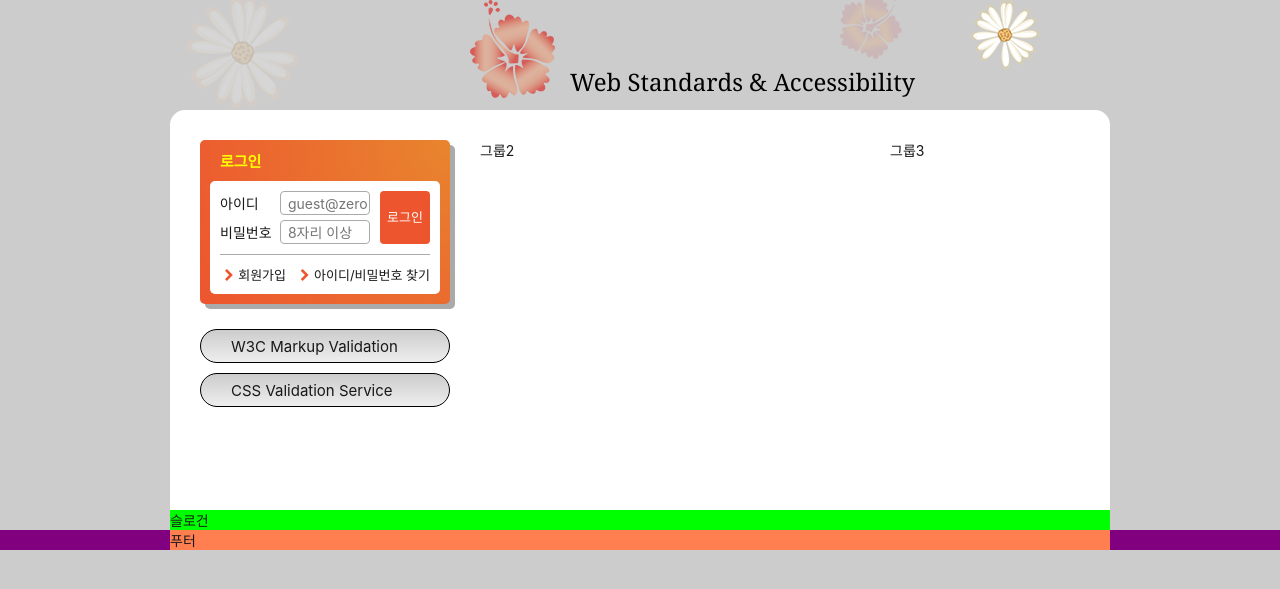
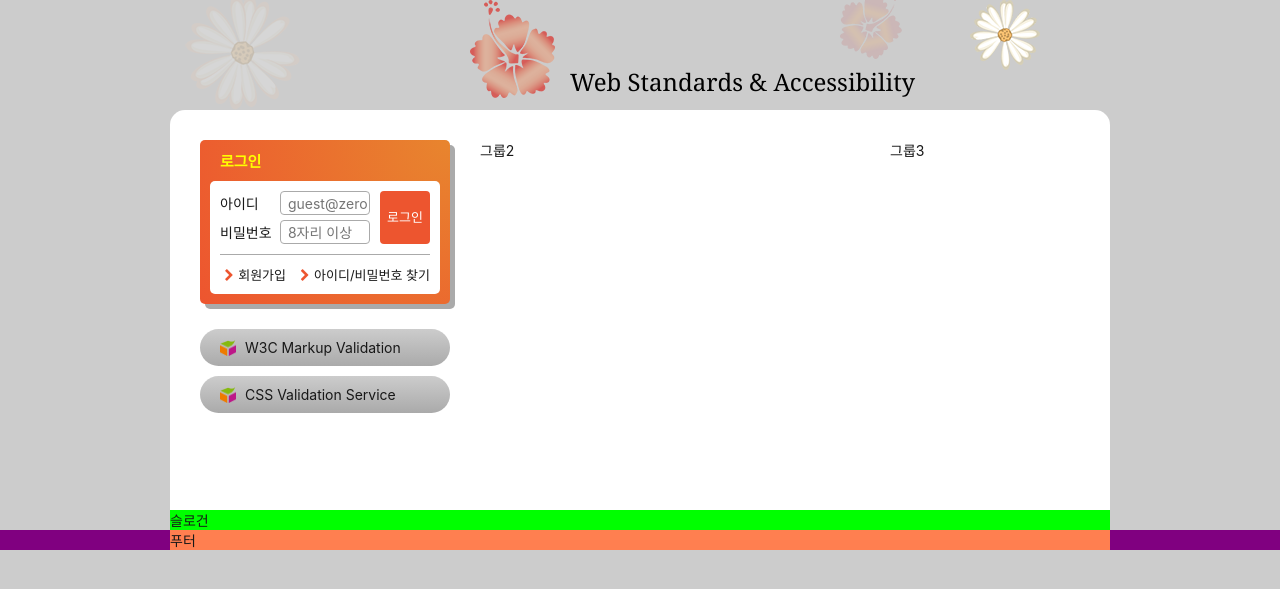
Before and after one commit to SleeplessN/zeroConnecTo, a website: page HTML5/index.html in a window 1280 px wide. Shown: the part 139-728 px from the top of the page. Drawn offline with Linux system fonts and the light colour scheme; a web font is replaced by a local one.

Commit message:
유효성 배너 링크 마크업 및 디자인 완성

```diff
--- a/HTML5/css/index.css
+++ b/HTML5/css/index.css
@@ -329,28 +329,26 @@ body {
   color: #ed552f;
 }
 /* 유효성 검사 */
-.validation-link-group {
+.validation-list {
   margin-top: 25px;
 }
-.validation-link {
-  background: #ccc linear-gradient(to bottom, #ccc, #eee);
-  width: 250px;
-  height: 34px;
-  margin-bottom: 10px;
-  border: 1px solid #000;
-  border-radius: 25px;
-  line-height: 34px;
-  font-size: 1.5rem;
-  text-indent: 30px;
+.validation-list li {
+  margin-top: 10px;
+}
+.validation-list a {
+  background: url("./images/validation_icon.png") no-repeat 20px 50% / 16px 16px,
+    #aaa linear-gradient(to bottom, #ccc, #aaa);
+  display: block;
+  padding: 10px;
+  border-radius: 50px;
+  padding-left: 45px;
 }
 
-.validation-link a::before {
-  content: "";
-  background-image: url(./images/validation_icon.png);
-  background-repeat: no-repeat;
-  background-position: left;
+.validation-list a:hover,
+.validation-list a:focus {
+  color: #f00;
+  background-size: 14px 14px, 100%;
 }
-
 /* 슬로건 */
 .slogan {
   background: lime;
--- a/HTML5/index.html
+++ b/HTML5/index.html
@@ -181,24 +181,26 @@
           </ul>
         </section>
         <!-- 유효성 검사 배너 링크 그룹-->
-        <div class="validation-link-group">
-          <div class="validation-link">
+        <h2 class="sr-only">유효성 검사 배너</h2>
+        <ul class="validation-list">
+          <li>
             <a
               href="https://validator.w3.org/"
               target="_blank"
+              rel="noopner noreferrer"
               title="마크업 유효성 검사 사이트로 이동(새창)"
               >W3C Markup Validation</a
             >
-          </div>
-          <div class="validation-link">
+          </li>
+          <li>
             <a
               href="https://jigsaw.w3.org/css-validator/"
               target="_blank"
               title="CSS 유효성 검사 사이트로 이동(새창)"
               >CSS Validation Service</a
             >
-          </div>
-        </div>
+          </li>
+        </ul>
       </div>
       <div class="group group2">그룹2</div>
       <div class="group group3">그룹3</div>
```
